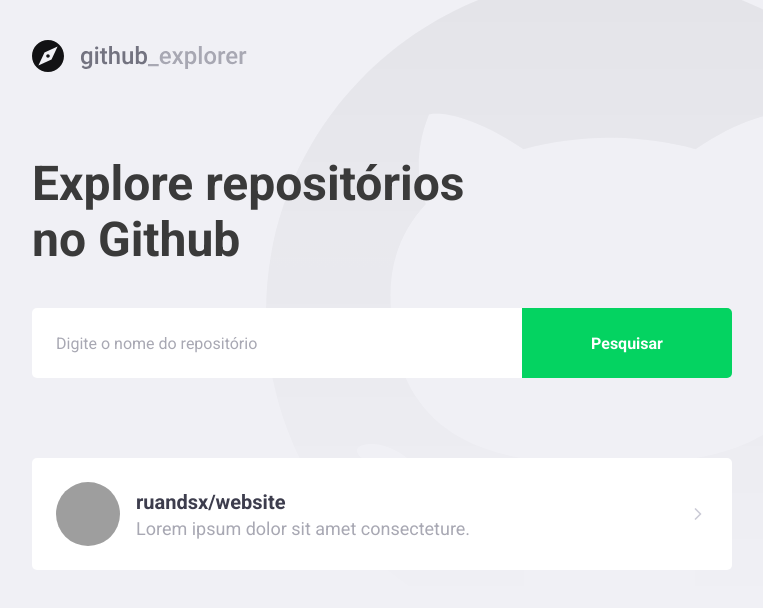
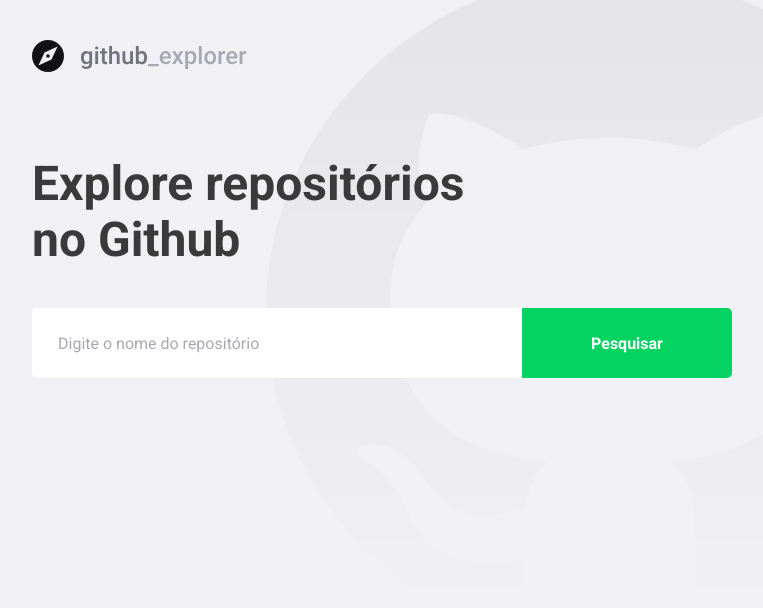
Before and after one commit to ruandsx/github-explorer, a React (Create React App) app: page / in a window 1280 px wide. Shown: the top 608 px of the page, without its empty margins (148-911 px from the left). Built offline with nearby package versions, Linux system fonts and the light colour scheme; grey boxes are pictures that could not be loaded.

Commit message:
adding api calls and handling errors

```diff
--- a/package.json
+++ b/package.json
@@ -10,6 +10,7 @@
     "@types/node": "^12.0.0",
     "@types/react": "^16.9.0",
     "@types/react-dom": "^16.9.0",
+    "axios": "^0.19.2",
     "polished": "^3.5.2",
     "react": "^16.13.1",
     "react-dom": "^16.13.1",
--- a/src/pages/Dashboard/index.tsx
+++ b/src/pages/Dashboard/index.tsx
@@ -1,33 +1,79 @@
-import React from 'react';
+import React, { useState, FormEvent } from 'react';
 import { FiChevronRight } from 'react-icons/fi';
+
+import api from '../../services/api';
 
 import logo from '../../assets/logo.svg';
 
-import { Title, Form, Repositories } from './styles';
+import { Title, Form, Repositories, Error } from './styles';
+
+interface Repository {
+  full_name: string;
+  description: string;
+  owner: {
+    login: string;
+    avatar_url: string;
+  };
+}
 
 const Dashboard: React.FC = () => {
+  const [newRepo, setNewRepo] = useState('');
+  const [inputError, setInputError] = useState('');
+  const [repositories, setRepositories] = useState<Repository[]>([]);
+
+  async function handleAddRepository(
+    event: FormEvent<HTMLFormElement>,
+  ): Promise<void> {
+    event.preventDefault();
+
+    if (!newRepo) {
+      setInputError('Digite o autor/nome do repositório');
+      return;
+    }
+
+    try {
+      const response = await api.get<Repository>(`/repos/${newRepo}`);
+
+      const repository = response.data;
+
+      setRepositories([...repositories, repository]);
+      setNewRepo('');
+      setInputError('');
+    } catch (err) {
+      setInputError('Erro na busca pelo repositório');
+    }
+  }
+
   return (
     <>
       <img src={logo} alt="Github" />
       <Title>Explore repositórios no Github</Title>
 
-      <Form action="">
-        <input placeholder="Digite o nome do repositório" />
+      <Form hasError={!!inputError} onSubmit={handleAddRepository}>
+        <input
+          value={newRepo}
+          onChange={(e) => setNewRepo(e.target.value)}
+          placeholder="Digite o nome do repositório"
+        />
         <button type="submit">Pesquisar</button>
       </Form>
 
+      {inputError && <Error>{inputError}</Error>}
+
       <Repositories>
-        <a href="repository">
+        {repositories.map((repository) => (
+          <a key={repository.full_name} href={`/${repository.full_name}`}>
             <img
-            src="https://static.kabum.com.br/conteudo/temas/005/imagens/kicon-ninja.jpg"
-            alt="Nome"
+              src={repository.owner.avatar_url}
+              alt={repository.owner.login}
             />
             <div>
-            <strong>ruandsx/website</strong>
-            <p>Lorem ipsum dolor sit amet consecteture.</p>
+              <strong>{repository.full_name}</strong>
+              <p>{repository.description}</p>
             </div>
             <FiChevronRight size={20} />
           </a>
+        ))}
       </Repositories>
     </>
   );
--- a/src/pages/Dashboard/styles.ts
+++ b/src/pages/Dashboard/styles.ts
@@ -1,5 +1,9 @@
-import styled from 'styled-components';
+import styled, { css } from 'styled-components';
 import { shade } from 'polished';
+
+interface FormProps {
+  hasError: boolean;
+}
 
 export const Title = styled.h1`
   font-size: 48px;
@@ -10,7 +14,7 @@
   margin-top: 80px;
 `;
 
-export const Form = styled.form`
+export const Form = styled.form<FormProps>`
   margin-top: 40px;
   max-width: 700px;
 
@@ -23,6 +27,14 @@
     border: 0;
     border-radius: 5px 0 0 5px;
     color: #3a3a3a;
+    border: 2px solid #fff;
+    border-right: 0;
+
+    ${(props) =>
+      props.hasError &&
+      css`
+        border-color: #c53030;
+      `}
 
     &::placeholder {
       color: #a8a8b3;
@@ -43,6 +55,12 @@
       background: ${shade(0.2, '#04d361')};
     }
   }
+`;
+
+export const Error = styled.span`
+  display: block;
+  color: #c53030;
+  margin-top: 8px;
 `;
 
 export const Repositories = styled.div`
@@ -77,7 +95,8 @@
     }
 
     div {
-      margin-left: 16px;
+      margin: 0 16px;
+      flex: 1;
 
       strong {
         font-size: 20px;
--- /dev/null
+++ b/src/services/api.ts
@@ -0,0 +1,7 @@
+import axios from 'axios';
+
+const api = axios.create({
+  baseURL: 'https://api.github.com',
+});
+
+export default api;
```
Also changed, not shown: .eslintrc.json, 1 other file (tests, documents, lock files or other folders). Lines whose indentation alone changed are shown as unchanged.
